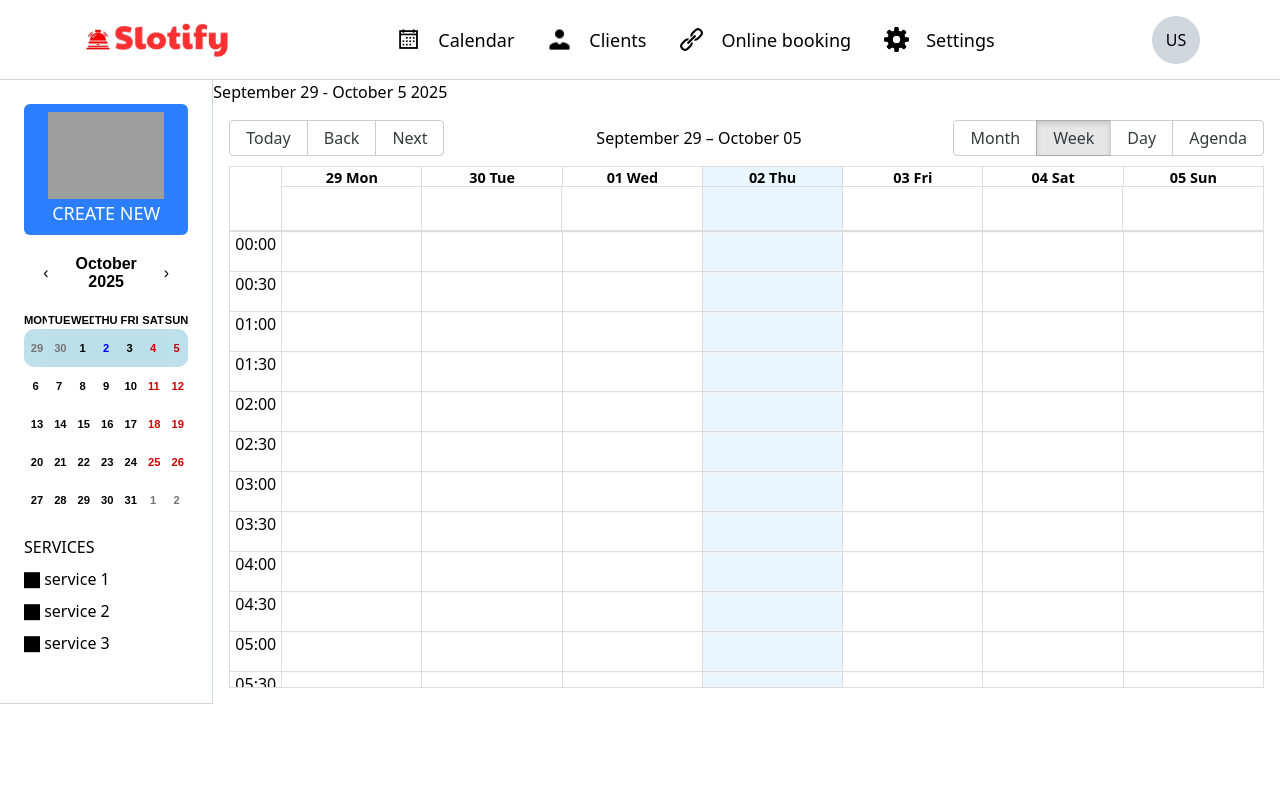
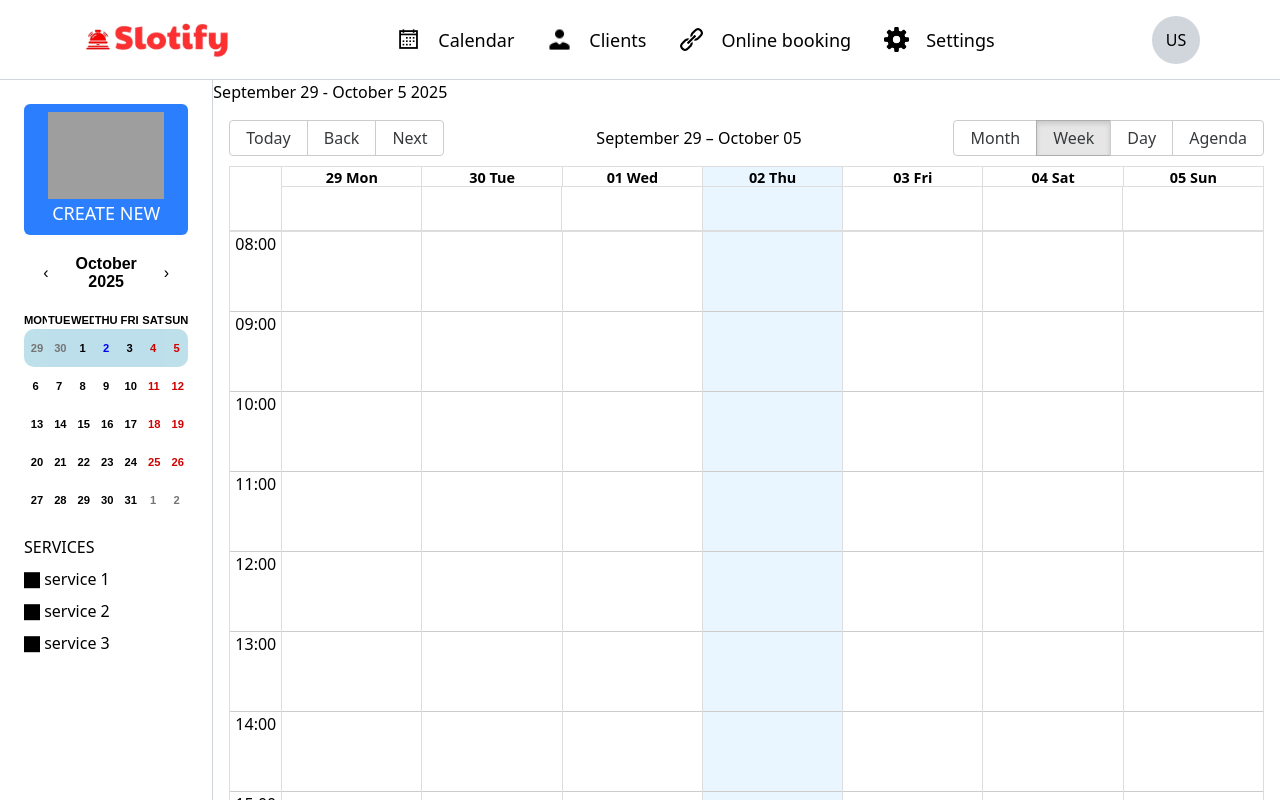
Before and after one commit to Jaros-777/slotify-frontend, a React (Vite) app: page /calendar in a window 1280 px wide. Shown: the top 800 px of the page. Built offline with nearby package versions, Linux system fonts and the light colour scheme; grey boxes are pictures that could not be loaded.

Commit message:
feat(admin,calendar): update reservation view, logic and big calendar logic, UI

```diff
--- a/src/components/Navbar/NavbarAdmin.tsx
+++ b/src/components/Navbar/NavbarAdmin.tsx
@@ -11,7 +11,7 @@ export const NavbarAdmin = () => {
     const navigate = useNavigate();
 
     return (
-        <header id="navbar" className="flex h-20 px-20 w-full  fixed top-0 left-0 bg-white justify-between items-center border-b-1 border-gray-300 ">
+        <header id="navbar" className="flex h-20 px-20 w-full fixed top-0 left-0 z-50 bg-white justify-between items-center border-b-1 border-gray-300 ">
             <a className="h-[100%] flex items-center justify-center" href="/"><img className="h-[50%]" src={Logo} alt="Slotify" /></a>
 
             <div className="flex">
--- a/src/pages/Admin/components/Calendar/CalendarPage.tsx
+++ b/src/pages/Admin/components/Calendar/CalendarPage.tsx
@@ -1,7 +1,7 @@
 
 import { useState } from "react"
 import { MiniCalendar } from "./components/MiniCalendar"
-import { BigCalendar } from "./components/BigCalendar"
+import { BigCalendar } from "./components/BigCalendar/BigCalendar"
 
 export const CalendarPage = () => {
     const [formatDate, setFormatDate] = useState<string>("")
--- /dev/null
+++ b/src/pages/Admin/components/Calendar/components/BigCalendar/BigCalendar.css
@@ -0,0 +1,50 @@
+/*Delete hours set by calendar lib*/
+.rbc-event-label {
+  display: none !important;
+}
+
+/*Style for 1 slot = 15min*/
+.rbc-time-slot {
+  height: 1.666666px;
+  border: none !important;
+}
+
+
+/* Height od hour slot */
+.rbc-timeslot-group {
+  min-height: 20px;
+  position: relative;
+  border: none;
+}
+
+/*Set border only around 4 slots = 1 hour*/
+.rbc-timeslot-group:nth-child(4n + 1)::before {
+  content: "";
+  position: absolute;
+  top: 0;
+  left: 0;
+  width: 100%;
+  height: calc(20px * 4); /* 4 sloty po 15 min = 1 godzina */
+  border-bottom: 1px solid #ccc;
+  pointer-events: none;
+  box-sizing: border-box;
+}
+
+/*Set only full hours on view*/
+.rbc-timeslot-group:not(:nth-child(4n + 1)) .rbc-label {
+  display: none;
+}
+
+/*Set reservation style*/
+.rbc-day-slot .rbc-event {
+  background-color: lightblue;
+  color: rgb(49, 60, 63);
+  border: none;
+  border-radius: 0;
+}
+
+/*Set selected reservation style*/
+.rbc-event.rbc-selected {
+  background-color: lightblue;
+  border: none;
+}
--- a/src/pages/Admin/components/Calendar/components/BigCalendar.tsx
+++ b/src/pages/Admin/components/Calendar/components/BigCalendar/BigCalendar.tsx
@@ -8,6 +8,11 @@ import { enGB } from "date-fns/locale/en-GB";
 import "react-big-calendar/lib/css/react-big-calendar.css";
 import { useState } from "react";
 import { v4 as uuid } from 'uuid';
+import "./BigCalendar.css"
+import type { EventType } from "./types/EventType";
+import { CustomEvent } from "./components/CustomEvent";
+import { services } from "./data/services";
+// import { events } from "./data/events";
 
 
 const locales = {
@@ -23,63 +28,18 @@ const localizer = dateFnsLocalizer({
   locales,
 });
 
-interface ServiceType {
-  id: number;
-  name: string;
-}
-
-type EventType = {
-  id: number | string;
-  name: string;
-  email: string;
-  phone: number | undefined;
-  service: number;
-  start: Date;
-  end: Date;
-  bookingStatus: "Confirmed" | "Client arrived" | "Client did not arrive";
-
-};
-
 export const BigCalendar = () => {
-  const [services, setServices] = useState<ServiceType[]>([
-    {
-      id: 0,
-      name: "Not assigned"
-    },
-    {
-      id: 1,
-      name: "Strzyzenie meskie"
-    },
-    {
-      id: 2,
-      name: "Golenie"
-    },
-    {
-      id: 3,
-      name: "Mycie wlosow"
-    },
-  ])
 
   const [events, setEvents] = useState<EventType[]>([
-    {
-      id: 1,
-      name: "Project Meeting",
-      email: "",
-      phone: undefined,
-      service: services[1].id,
-      start: new Date(2025, 9, 4, 10, 0),
-      end: new Date(2025, 9, 4, 10, 30),
-      bookingStatus: "Confirmed",
-    },
+
   ]);
 
 
 
   const [isModalOpen, setIsModalOpen] = useState(false);
   const [newEvent, setNewEvent] = useState<Partial<EventType>>({});
-  const [selectedDuration, setSelectedDuration] = useState<number>(30);
+  const [selectedDuration, setSelectedDuration] = useState<number>(15);
 
-  // When user selects a time slot
   const handleSelectSlot = (slotInfo: SlotInfo) => {
     setNewEvent({
       id: uuid(),
@@ -96,30 +56,40 @@ export const BigCalendar = () => {
 
 
   const handleAddEvent = () => {
-    if (newEvent.name && newEvent.start) {
-      const endDate = new Date(newEvent.start.getTime() + selectedDuration * 60000);
-      setEvents([
-        ...events,
-        { ...newEvent, end: endDate } as EventType,
-      ]);
-      setIsModalOpen(false);
-      setSelectedDuration(30)
+  if (!newEvent.name || !newEvent.start) {
+    alert("Reservation must have client name");
+    return;
+  }
+
+  const endDate = new Date(newEvent.start.getTime() + selectedDuration * 60000);
+
+  setEvents((prevEvents) => {
+    const existingIndex = prevEvents.findIndex(e => e.id === newEvent.id);
+
+    if (existingIndex !== -1) {
+      const updatedEvents = [...prevEvents];
+      updatedEvents[existingIndex] = { ...newEvent, end: endDate } as EventType;
+      return updatedEvents;
     } else {
-      alert("Reservation must have client name");
+      return [...prevEvents, { ...newEvent, end: endDate } as EventType];
     }
-  };
+  });
+
+  setIsModalOpen(false);
+  setSelectedDuration(15);
+};
+
 
   const handleDeleteEvent = (id: number | string | undefined) => {
     if (!id) return;
     setEvents(events.filter(e => e.id.toString() !== id.toString()));
     setIsModalOpen(false);
-
   }
 
-  const times = Array.from({ length: 24 * 2 }, (_, i) => {
-    const hours = Math.floor(i / 2);
-    const minutes = i % 2 === 0 ? "00" : "30";
-    return `${hours.toString().padStart(2, "0")}:${minutes}`;
+  const times = Array.from({ length: 24 * 4 }, (_, i) => {
+    const hours = Math.floor(i / 4);
+    const minutes = (i % 4) * 15;
+    return `${hours.toString().padStart(2, "0")}:${minutes.toString().padStart(2, "0")}`;
   });
 
   const durations = [
@@ -143,7 +113,7 @@ export const BigCalendar = () => {
   ];
 
   return (
-    <div className="h-150 p-4 w-full">
+    <div className="h-200 p-4 pb-0 w-full">
       <Calendar
         selectable
         localizer={localizer}
@@ -151,7 +121,7 @@ export const BigCalendar = () => {
         startAccessor="start"
         endAccessor="end"
         defaultView="week"
-        step={30}
+        step={15}
         timeslots={1}
         defaultDate={new Date()}
         culture="en-GB"
@@ -163,6 +133,10 @@ export const BigCalendar = () => {
           setSelectedDuration(durationInMinutes);
           setIsModalOpen(true);
         }}
+        scrollToTime={new Date(2025, 0, 1, 8, 0, 0)}
+        components={{
+          event: CustomEvent,
+        }}
       />
       {isModalOpen && (
         <div className="absolute inset-0 bg-black/50 flex items-center justify-center z-50">
@@ -172,7 +146,7 @@ export const BigCalendar = () => {
             </h2>
             <form
               onSubmit={(e) => {
-                e.preventDefault(); // żeby nie przeładowywało strony
+                e.preventDefault();
                 handleAddEvent();
               }}
             >
@@ -184,7 +158,7 @@ export const BigCalendar = () => {
                 onChange={(e) =>
                   setNewEvent({ ...newEvent, name: e.target.value })
                 }
-                className="w-full border p-2 rounded mb-4"
+                className="w-full border p-2 rounded mb-4 border-gray-300"
               />
               <input
                 type="email"
@@ -193,7 +167,7 @@ export const BigCalendar = () => {
                 onChange={(e) =>
                   setNewEvent({ ...newEvent, email: e.target.value })
                 }
-                className="w-full border p-2 rounded mb-4"
+                className="w-full border p-2 rounded mb-4 border-gray-300"
               />
               <input
                 type="tel"
@@ -205,7 +179,7 @@ export const BigCalendar = () => {
                 onChange={(e) =>
                   setNewEvent({ ...newEvent, phone: Number(e.target.value) })
                 }
-                className="w-full border p-2 rounded mb-4"
+                className="w-full border p-2 rounded mb-4 border-gray-300"
               />
 
 
@@ -215,7 +189,7 @@ export const BigCalendar = () => {
                 onChange={(e) =>
                   setNewEvent({ ...newEvent, service: Number(e.target.value) })
                 }
-                className="w-full border p-2 rounded mb-4"
+                className="w-full border p-2 rounded mb-4 border-gray-300"
               >
                 {services.map((service) => (
                   <option key={service.id} value={service.id}>
@@ -227,7 +201,7 @@ export const BigCalendar = () => {
                 <div>
                   <p className=" font-medium">Date</p>
                   <input
-                    className="border-1 border-black px-2 py-1 h-[2em]"
+                    className="border-1 border-black px-2 py-1 h-[2em] border-gray-300"
                     type="date"
                     value={newEvent.start ? newEvent.start.toLocaleDateString("en-CA") : ""}
                     onChange={(e) => {
@@ -246,7 +220,7 @@ export const BigCalendar = () => {
                             newEvent.end.getHours(),
                             newEvent.end.getMinutes()
                           )
-                          : new Date(year, month - 1, day, hours + 0.5, minutes), // default duration 30 min
+                          : new Date(year, month - 1, day, hours + 0.5, minutes),
                       });
                     }}
                   />
@@ -255,7 +229,7 @@ export const BigCalendar = () => {
                 <div>
                   <p className=" font-medium">Time</p>
                   <select
-                    className="border-1 border-black px-2 py-1 h-[2em]"
+                    className="border-1 border-black px-2 py-1 h-[2em] border-gray-300"
                     value={
                       newEvent.start
                         ? `${newEvent.start.getHours().toString().padStart(2, "0")}:${newEvent.start
@@ -289,7 +263,7 @@ export const BigCalendar = () => {
                 <div>
                   <p className=" font-medium">Duration</p>
                   <select
-                    className="border-1 border-black px-2 py-1 h-[2em]"
+                    className="border-1 border-black px-2 py-1 h-[2em] border-gray-300"
                     value={selectedDuration}
                     onChange={(e) => setSelectedDuration(Number(e.target.value))}
                   >
--- /dev/null
+++ b/src/pages/Admin/components/Calendar/components/BigCalendar/components/CustomEvent.tsx
@@ -0,0 +1,12 @@
+import type { EventType } from "../types/EventType";
+import { services } from "../data/services";
+
+export const CustomEvent = ({ event }: { event: EventType }) => {
+
+  return (
+    <div className="p-1 flex flex-col ">
+      <span className="font-semibold text-[0.7rem] ">{event.name}</span>
+      <span className=" text-[0.7rem] py-1 ">{services[event.service]?.name ?? "Unknow service"}</span>
+    </div>
+  );
+};
--- /dev/null
+++ b/src/pages/Admin/components/Calendar/components/BigCalendar/data/events.ts
@@ -0,0 +1,15 @@
+import type { EventType } from "../types/EventType"
+import { services } from "./services"
+
+export const events: EventType[] = [
+    {
+        id: 1,
+        name: "Project Meeting",
+        email: "",
+        phone: undefined,
+        service: services[1].id,
+        start: new Date(2025, 9, 4, 10, 0),
+        end: new Date(2025, 9, 4, 10, 30),
+        bookingStatus: "Confirmed",
+    },
+]
--- /dev/null
+++ b/src/pages/Admin/components/Calendar/components/BigCalendar/data/services.ts
@@ -0,0 +1,20 @@
+import type { ServiceType } from "../types/ServiceType"
+
+export const services:ServiceType[]= [
+    {
+          id: 0,
+          name: "Not assigned"
+        },
+        {
+          id: 1,
+          name: "Strzyzenie meskie"
+        },
+        {
+          id: 2,
+          name: "Golenie"
+        },
+        {
+          id: 3,
+          name: "Mycie wlosow"
+        },
+]
--- /dev/null
+++ b/src/pages/Admin/components/Calendar/components/BigCalendar/types/EventType.ts
@@ -0,0 +1,11 @@
+export interface EventType {
+  id: number | string;
+  name: string;
+  email: string;
+  phone: number | undefined;
+  service: number;
+  start: Date;
+  end: Date;
+  bookingStatus: "Confirmed" | "Client arrived" | "Client did not arrive";
+
+};
--- /dev/null
+++ b/src/pages/Admin/components/Calendar/components/BigCalendar/types/ServiceType.ts
@@ -0,0 +1,4 @@
+export interface ServiceType {
+  id: number;
+  name: string;
+}
```
Also changed, not shown: src/AppRouter.tsx (+4 -3 lines).
